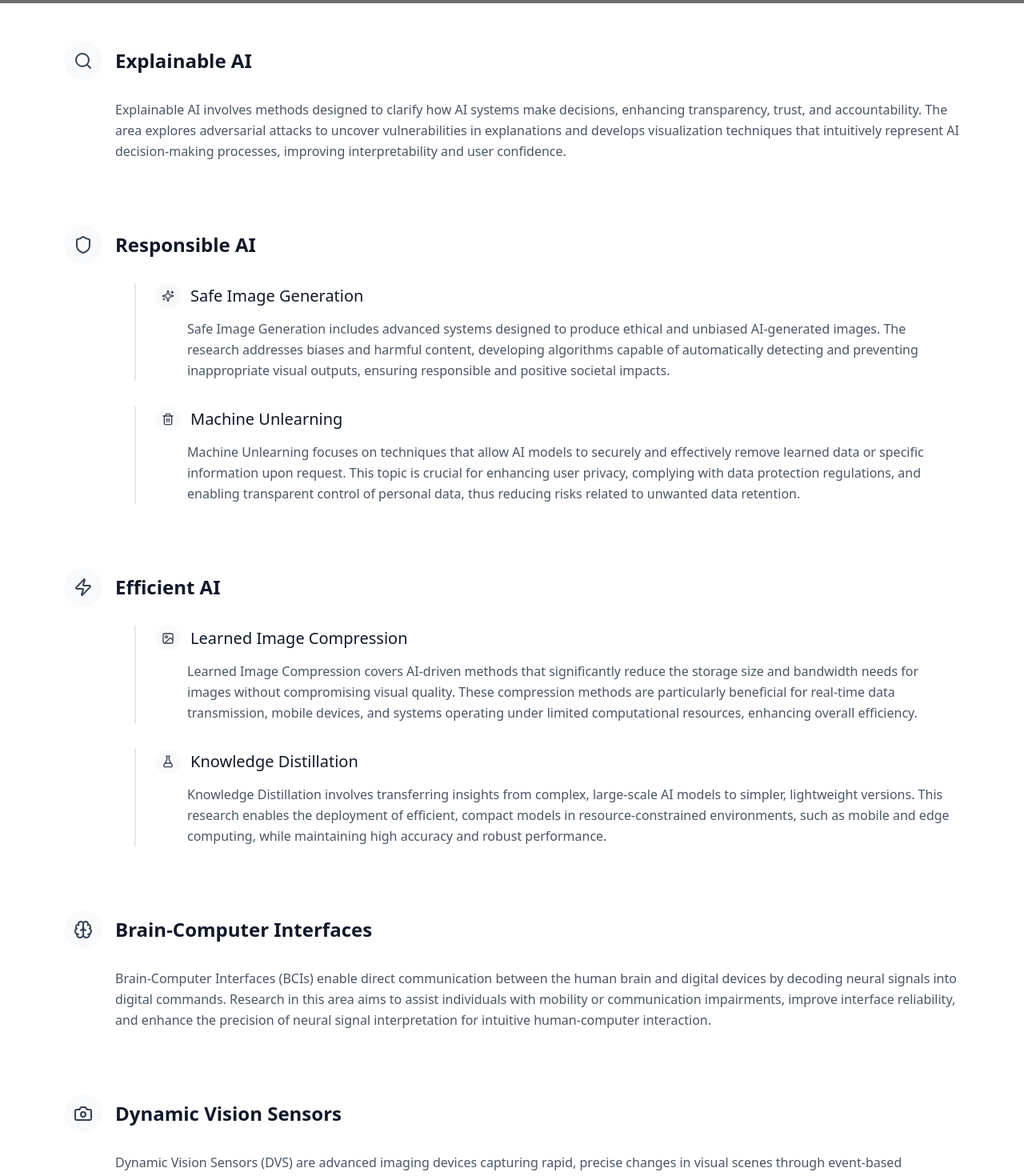
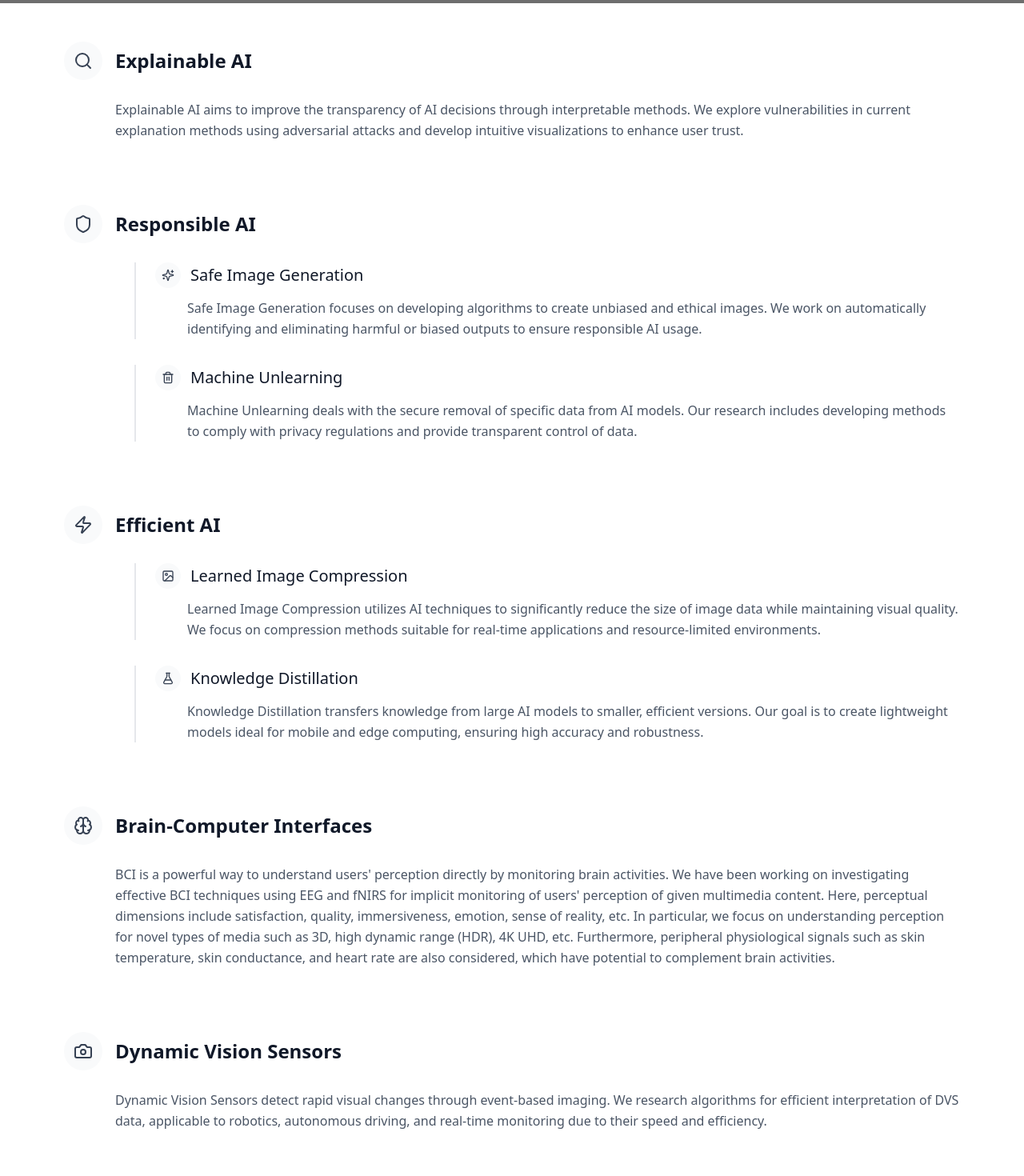
Before and after one commit to mcml-official/mcml-web, a Next.js app: page /research in a window 1280 px wide. Shown: the part 180-1650 px from the top of the page at 80% size. Built offline with nearby package versions, Linux system fonts and the light colour scheme; grey boxes are pictures that could not be loaded.

Commit message:
Update researchAreas.ts

```diff
--- a/app/data/researchAreas.ts
+++ b/app/data/researchAreas.ts
@@ -15,7 +15,7 @@ export const researchAreas = [
   {
     icon: Search,
     title: "Explainable AI",
-    description: `Explainable AI involves methods designed to clarify how AI systems make decisions, enhancing transparency, trust, and accountability. The area explores adversarial attacks to uncover vulnerabilities in explanations and develops visualization techniques that intuitively represent AI decision-making processes, improving interpretability and user confidence.`,
+    description: `Explainable AI aims to improve the transparency of AI decisions through interpretable methods. We explore vulnerabilities in current explanation methods using adversarial attacks and develop intuitive visualizations to enhance user trust.`,
     color: "group-hover:text-blue-600",
     bgColor: "group-hover:bg-blue-50",
     borderColor: "hover:border-blue-200",
@@ -27,12 +27,12 @@ export const researchAreas = [
       {
         icon: Sparkles,
         title: "Safe Image Generation",
-        description: `Safe Image Generation includes advanced systems designed to produce ethical and unbiased AI-generated images. The research addresses biases and harmful content, developing algorithms capable of automatically detecting and preventing inappropriate visual outputs, ensuring responsible and positive societal impacts.`,
+        description: `Safe Image Generation focuses on developing algorithms to create unbiased and ethical images. We work on automatically identifying and eliminating harmful or biased outputs to ensure responsible AI usage.`,
       },
       {
         icon: Trash2,
         title: "Machine Unlearning",
-        description: `Machine Unlearning focuses on techniques that allow AI models to securely and effectively remove learned data or specific information upon request. This topic is crucial for enhancing user privacy, complying with data protection regulations, and enabling transparent control of personal data, thus reducing risks related to unwanted data retention.`,
+        description: `Machine Unlearning deals with the secure removal of specific data from AI models. Our research includes developing methods to comply with privacy regulations and provide transparent control of data.`,
       },
     ],
     color: "group-hover:text-emerald-600",
@@ -46,12 +46,12 @@ export const researchAreas = [
       {
         icon: ImageIcon,
         title: "Learned Image Compression",
-        description: `Learned Image Compression covers AI-driven methods that significantly reduce the storage size and bandwidth needs for images without compromising visual quality. These compression methods are particularly beneficial for real-time data transmission, mobile devices, and systems operating under limited computational resources, enhancing overall efficiency.`,
+        description: `Learned Image Compression utilizes AI techniques to significantly reduce the size of image data while maintaining visual quality. We focus on compression methods suitable for real-time applications and resource-limited environments.`,
       },
       {
         icon: FlaskConical,
         title: "Knowledge Distillation",
-        description: `Knowledge Distillation involves transferring insights from complex, large-scale AI models to simpler, lightweight versions. This research enables the deployment of efficient, compact models in resource-constrained environments, such as mobile and edge computing, while maintaining high accuracy and robust performance.`,
+        description: `Knowledge Distillation transfers knowledge from large AI models to smaller, efficient versions. Our goal is to create lightweight models ideal for mobile and edge computing, ensuring high accuracy and robustness.`,
       },
     ],
     color: "group-hover:text-amber-600",
@@ -61,7 +61,7 @@ export const researchAreas = [
   {
     icon: Brain,
     title: "Brain-Computer Interfaces",
-    description: `Brain-Computer Interfaces (BCIs) enable direct communication between the human brain and digital devices by decoding neural signals into digital commands. Research in this area aims to assist individuals with mobility or communication impairments, improve interface reliability, and enhance the precision of neural signal interpretation for intuitive human-computer interaction.`,
+    description: `BCI is a powerful way to understand users' perception directly by monitoring brain activities. We have been working on investigating effective BCI techniques using EEG and fNIRS for implicit monitoring of users' perception of given multimedia content. Here, perceptual dimensions include satisfaction, quality, immersiveness, emotion, sense of reality, etc. In particular, we focus on understanding perception for novel types of media such as 3D, high dynamic range (HDR), 4K UHD, etc. Furthermore, peripheral physiological signals such as skin temperature, skin conductance, and heart rate are also considered, which have potential to complement brain activities.`,
     color: "group-hover:text-purple-600",
     bgColor: "group-hover:bg-purple-50",
     borderColor: "hover:border-purple-200",
@@ -69,7 +69,7 @@ export const researchAreas = [
   {
     icon: Camera,
     title: "Dynamic Vision Sensors",
-    description: `Dynamic Vision Sensors (DVS) are advanced imaging devices capturing rapid, precise changes in visual scenes through event-based detection. Research in this area focuses on developing sophisticated algorithms for interpreting and utilizing DVS data, with significant potential applications in robotics, autonomous driving, and real-time monitoring systems due to their efficiency and responsiveness.`,
+    description: `Dynamic Vision Sensors detect rapid visual changes through event-based imaging. We research algorithms for efficient interpretation of DVS data, applicable to robotics, autonomous driving, and real-time monitoring due to their speed and efficiency.`,
     color: "group-hover:text-cyan-600",
     bgColor: "group-hover:bg-cyan-50",
     borderColor: "hover:border-cyan-200",
@@ -77,7 +77,7 @@ export const researchAreas = [
   {
     icon: Globe,
     title: "Multimodal Deep Learning",
-    description: `Multimodal Deep Learning investigates AI systems capable of integrating and simultaneously processing multiple data types, such as text, images, audio, and video. Combining diverse data sources enhances AI's comprehension, supporting context-aware and nuanced applications in various fields, including healthcare, education, entertainment, and interactive technologies.`,
+    description: `Often, heterogeneous sensors are simultaneously involved, which produce multimodal data. For instance, human actions can be recorded by cameras, depth cameras, accelerometers, and gyroscopes at the same time. They are mutually complementary, thus learning from them is beneficial to maximize performance. We have recently developed a deep learning architecture that can integrate multimodal data. It is not only effective in terms of performance but also robust against partial absence of data and modalities.`,
     color: "group-hover:text-pink-600",
     bgColor: "group-hover:bg-pink-50",
     borderColor: "hover:border-pink-200",
```
